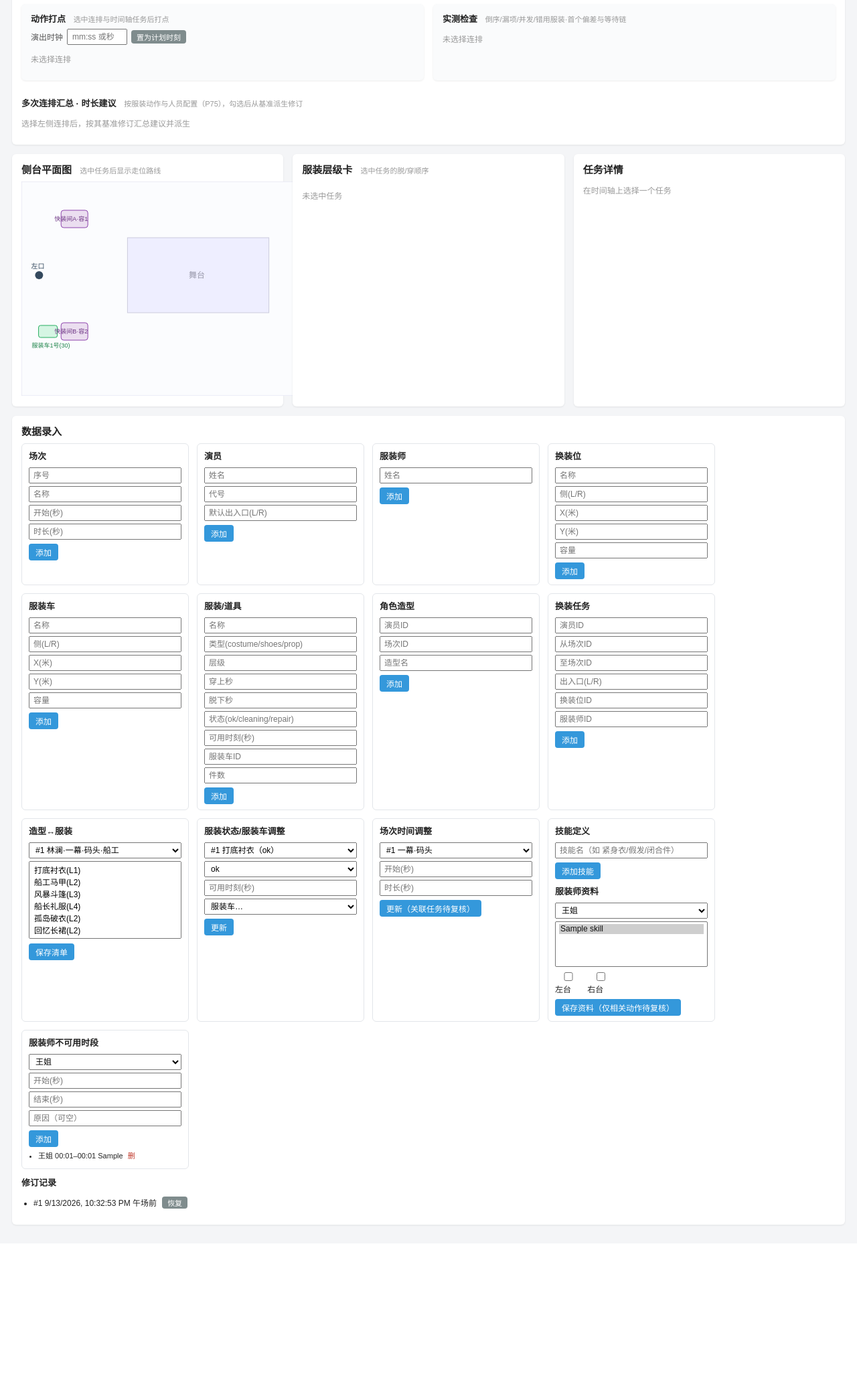
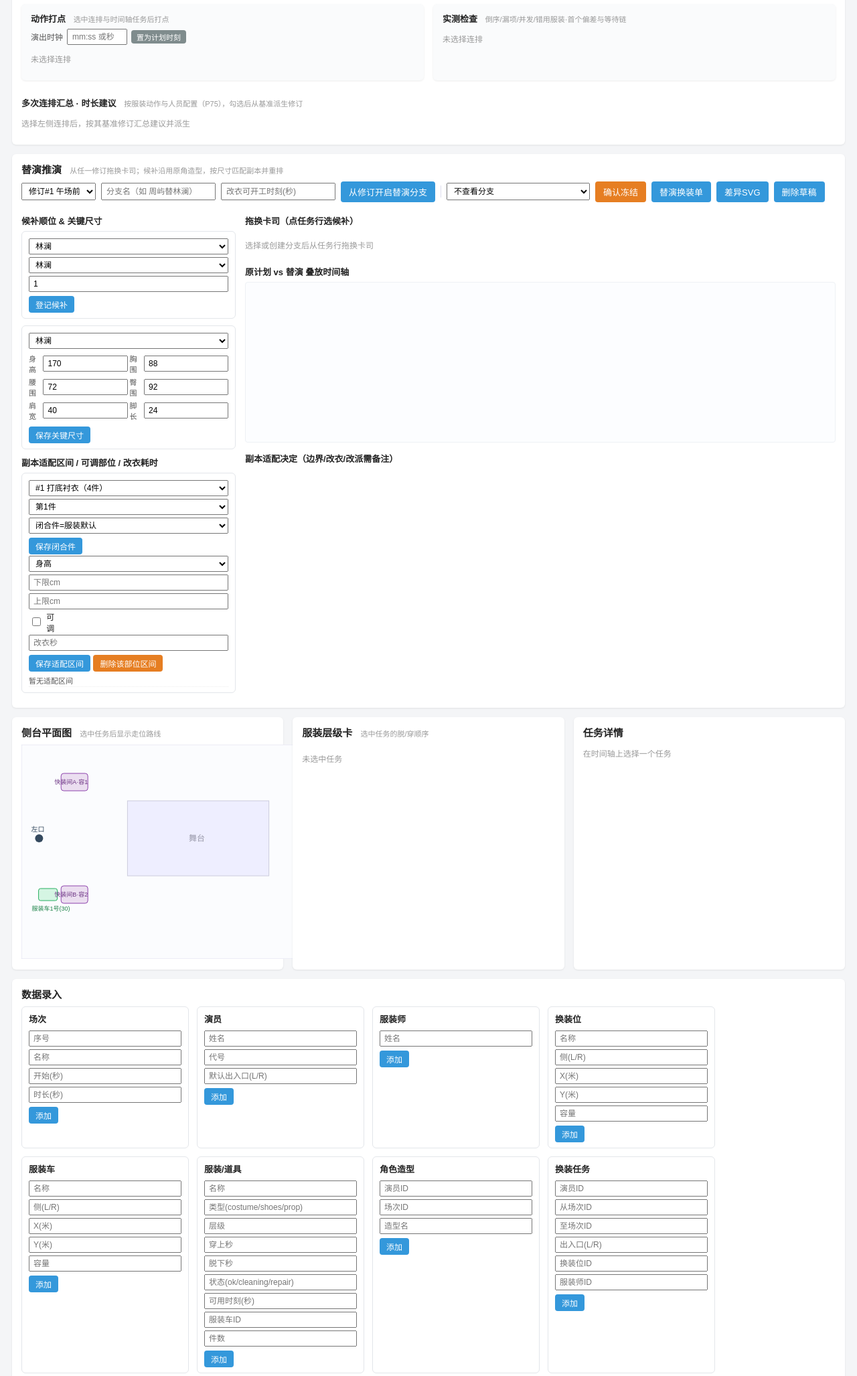
Before and after one commit to fddhuwenjie/solo-45ad9c35-6cb0cf32-392c-4166-8921-e30c3e57a1a0, a Flask app: page / in a window 1280 px wide. Shown: the part 1666-3721 px from the top of the page at 67% size. Before the commit the page ends 3498 px from the top, so only its background shows below. Run offline with Flask 3, Linux system fonts and the light colour scheme; data comes from the database, SQL or seed files in the repository; both versions use the stored data as it was after the commit; tables that the repository leaves empty hold one stand-in row (values such as "Sample post").

Commit message:
完成开发轮 853cb186-1c2a-4df1-a341-17676d95489a

```diff
--- a/quickchange/static/app.js
+++ b/quickchange/static/app.js
@@ -1030,6 +1030,331 @@ async function renderSummary() {
 
 
 
+/* ---------------- 替演推演 ---------------- */
+
+let UB = { branchId: null, detail: null };
+const UB_DIMS = [["height", "身高"], ["chest", "胸围"], ["waist", "腰围"],
+  ["hip", "臀围"], ["shoulder", "肩宽"], ["foot", "脚长"]];
+
+async function ubApi(url, method = "GET", body) {
+  const r = await fetch(url, {
+    method,
+    headers: { "Content-Type": "application/json" },
+    body: body ? JSON.stringify(body) : undefined,
+  });
+  const j = await r.json().catch(() => ({}));
+  if (!r.ok || j.ok === false) {
+    alert(j.error || `请求失败 ${r.status}`);
+    return null;
+  }
+  if (j.state) await refresh(j.state);
+  return j;
+}
+
+function ubBaseSnap() {
+  // 分支基准修订的快照任务/场次（从 detail 无法取，用当前 state 的 revisions 找）
+  return null;
+}
+
+function renderUnderstudy() {
+  const rev = $("#ub-rev");
+  rev.innerHTML = S.revisions.length
+    ? S.revisions.map((r) => `<option value="${r.id}">修订#${r.id} ${r.note || ""}</option>`).join("")
+    : '<option value="">（先保存修订）</option>';
+  const actors = S.actors.map((a) => `<option value="${a.id}">${a.name}</option>`).join("");
+  $("#ub-role").innerHTML = actors;
+  $("#ub-under").innerHTML = actors;
+  $("#ub-actor").innerHTML = actors;
+  $("#ub-item").innerHTML = S.items.filter((i) => i.kind !== "prop")
+    .map((i) => `<option value="${i.id}">#${i.id} ${i.name}（${i.copies}件）</option>`).join("");
+  $("#ub-dim").innerHTML = UB_DIMS.map(([k, n]) => `<option value="${k}">${n}</option>`).join("");
+  ubFillMeasures();
+  ubFillCopies();
+  // 分支选择
+  const sel = $("#ub-sel");
+  const list = S.understudy_branches || [];
+  sel.innerHTML = '<option value="">不查看分支</option>' + list.map((b) =>
+    `<option value="${b.id}" ${b.id === UB.branchId ? "selected" : ""}>` +
+    `#${b.id} ${b.name} ${b.status === "confirmed" ? "（已冻结）" : "（草稿）"}` +
+    `${b.needs_review ? " ⚠待复核" : ""}</option>`).join("");
+  renderRoster();
+  renderBranch();
+}
+
+function ubFillMeasures() {
+  const aid = +$("#ub-actor").value;
+  const m = (S.actor_measures || []).find((x) => x.actor_id === aid) || {};
+  $("#ub-measures").innerHTML = UB_DIMS.map(([k, n]) =>
+    `<label>${n}<input type="number" step="0.1" data-m="${k}" value="${m[k] ?? ""}"></label>`).join("");
+}
+
+function ubFillCopies() {
+  const iid = +$("#ub-item").value;
+  const copies = (S.item_copies || []).filter((c) => c.item_id === iid);
+  const sel = $("#ub-copy");
+  sel.innerHTML = copies.map((c) =>
+    `<option value="${c.id}">第${c.copy_no}件 ${c.label || ""} ${c.closure || ""}</option>`).join("")
+    || '<option value="">（无副本）</option>';
+  ubFillFitList();
+}
+
+function ubFillFitList() {
+  const cid = +($("#ub-copy").value || 0);
+  const rows = (S.copy_fit || []).filter((f) => f.copy_id === cid);
+  const name = Object.fromEntries(UB_DIMS);
+  $("#ub-fit-list").innerHTML = rows.map((f) =>
+    `<div>${name[f.dim] || f.dim}：${f.lo}–${f.hi} ` +
+    `${f.alterable ? `可调(${f.alter_sec}s)` : "不可调"}</div>`).join("") || "<div>暂无适配区间</div>";
+}
+
+function renderRoster() {
+  // 候补信息内联在任务行选择，不单独列；此处占位
+}
+
+function ubRosterName(roleId, underId) {
+  const a = S.actors.find((x) => x.id === underId);
+  return a ? a.name : "#" + underId;
+}
+
+async function loadBranch(id) {
+  UB.branchId = id || null;
+  UB.detail = null;
+  if (id) {
+    const j = await ubApi(`/api/understudy/branches/${id}`);
+    if (j) UB.detail = j;
+  }
+  renderAll();
+}
+
+function renderBranch() {
+  const d = UB.detail;
+  if (!d) {
+    $("#ub-cast").innerHTML = '<p class="muted">选择或创建分支后从任务行拖换卡司</p>';
+    $("#ub-conflicts").innerHTML = "";
+    $("#ub-fits").innerHTML = "";
+    const svg = $("#ub-svg");
+    if (svg) svg.innerHTML = "";
+    return;
+  }
+  const p = d.plan;
+  const frozen = d.branch.status === "confirmed";
+  $("#btn-ub-confirm").disabled = frozen || !(p && p.can_confirm);
+  $("#btn-ub-del").disabled = frozen;
+  renderCast(d, frozen);
+  renderUbSvg(d);
+  renderUbConflicts(d);
+  renderUbFits(d, frozen);
+}
+
+function renderCast(d, frozen) {
+  const p = d.plan;
+  // 基准修订快照任务：用 plan.windows 的 id 与当前 S.tasks 合并取信息
+  const tasks = S.tasks;
+  const scenes = S.scenes;
+  const cast = p.cast || {};
+  const box = $("#ub-cast");
+  const sorted = tasks.slice().sort((a, b) =>
+    ((p.windows[a.id] || {}).start || 0) - ((p.windows[b.id] || {}).start || 0));
+  box.innerHTML = sorted.map((t) => {
+    const fs = scenes.find((s) => s.id === t.from_scene_id);
+    const ts = scenes.find((s) => s.id === t.to_scene_id);
+    const orig = S.actors.find((a) => a.id === t.actor_id);
+    const under = cast[t.id] ? +cast[t.id] : t.actor_id;
+    // 候补顺位：该原角的 roster
+    const roster = (S.understudy_roster || [])
+      .filter((r) => r.role_actor_id === t.actor_id)
+      .sort((a, b) => a.priority - b.priority);
+    const opts = [orig, ...roster.map((r) => S.actors.find((a) => a.id === r.under_actor_id))
+      .filter(Boolean)];
+    const uniq = [];
+    opts.forEach((a) => a && !uniq.find((u) => u.id === a.id) && uniq.push(a));
+    const sel = `<select data-task="${t.id}" ${frozen ? "disabled" : ""}>` +
+      uniq.map((a) => `<option value="${a.id}" ${a.id === under ? "selected" : ""}>${a.name}</option>`).join("") +
+      `</select>`;
+    const swapped = cast[t.id] ? '<span class="tag2 manual">已替演</span>' : "";
+    return `<div class="ub-task ${cast[t.id] ? "swapped" : ""}" data-task="${t.id}">` +
+      `<b>#${t.id}</b><span class="tmeta">${fs ? fs.name : ""}→${ts ? ts.name : ""} 原角 ${orig ? orig.name : ""}</span>` +
+      sel + swapped +
+      (cast[t.id] && !frozen ? `<span class="reset" data-reset="${t.id}">还原原角</span>` : "") +
+      `</div>`;
+  }).join("");
+  box.querySelectorAll("select").forEach((s) => {
+    s.onchange = async () => {
+      const tid = s.dataset.task;
+      const aid = +s.value;
+      const origTask = tasks.find((t) => t.id === +tid);
+      const actorId = aid === origTask.actor_id ? 0 : aid;
+      await ubApi(`/api/understudy/branches/${UB.branchId}/cast`, "POST",
+        { task_id: +tid, actor_id: actorId });
+      await loadBranch(UB.branchId);
+    };
+  });
+  box.querySelectorAll("[data-reset]").forEach((x) => {
+    x.onclick = async () => {
+      await ubApi(`/api/understudy/branches/${UB.branchId}/cast`, "POST",
+        { task_id: +x.dataset.reset, actor_id: 0 });
+      await loadBranch(UB.branchId);
+    };
+  });
+}
+
+function renderUbConflicts(d) {
+  const p = d.plan;
+  const box = $("#ub-conflicts");
+  if (p.can_confirm) {
+    box.innerHTML = '<div class="ub-conf ok">推演通过，可确认冻结 ✓</div>';
+    return;
+  }
+  box.innerHTML = p.conflicts.slice(0, 12).map((c, i) =>
+    `<div class="ub-conf ${c.type === "need_note" ? "need_note" : ""}" data-i="${i}">` +
+    `[${fmt(c.time)}] <b>${ubTypeCn(c.type)}</b> 任务#${c.task_id} ${esc(c.message)}</div>`).join("")
+    + (p.conflicts.length > 12 ? `<div class="muted">…另有 ${p.conflicts.length - 12} 条</div>` : "");
+  box.querySelectorAll(".ub-conf").forEach((el) => {
+    el.onclick = () => {
+      const c = p.conflicts[+el.dataset.i];
+      selectedTask = c.task_id;
+      renderAll();
+    };
+  });
+}
+
+function ubTypeCn(t) {
+  return { measure: "尺寸缺失", fit: "适配越界", cast_overlap: "场次重叠",
+    copy_pin: "副本占用", item: "副本占用", late: "来不及开场",
+    staffing: "人手不足", arrival: "到岗冲突", alter_late: "改衣超时",
+    need_note: "需备注", no_look: "缺造型", no_copy: "缺副本",
+    manual: "人工改派", position: "换装位", actor: "演员冲突" }[t] || t;
+}
+
+function renderUbFits(d, frozen) {
+  const p = d.plan;
+  const items = Object.fromEntries(S.items.map((i) => [i.id, i]));
+  $("#ub-fits").innerHTML = p.fit_rows.map((f, idx) => {
+    const it = items[f.item_id];
+    const key = `${f.task_id}:${f.item_id}`;
+    const copies = (S.item_copies || []).filter((c) => c.item_id === f.item_id);
+    const note = d.notes[key] || "";
+    const tags = [
+      f.manual ? '<span class="tag2 manual">人工改派</span>' : "",
+      f.boundary && f.boundary.length ? `<span class="tag2 boundary">边界 ${f.boundary.map(ubDimCn).join("/")}</span>` : "",
+      f.alter && f.alter.length ? `<span class="tag2 alter">改衣 ${f.alter.map(ubDimCn).join("/")}</span>` : "",
+    ].join("");
+    const opts = copies.map((c) =>
+      `<option value="${c.id}" ${c.copy_no === f.copy_no ? "selected" : ""}>第${c.copy_no}件</option>`).join("");
+    return `<div class="ub-fit ${f.status}">` +
+      `<b>#${f.task_id}</b><span>${f.actor_name}</span><span>${it ? it.name : f.item_id}</span>` +
+      `<span>${f.status}${f.pre_show ? "·开场前已穿" : ""}</span>` +
+      `<select data-assign='${JSON.stringify({ idx, key })}' ${frozen ? "disabled" : ""}>${opts}</select>` +
+      tags +
+      `<input class="note" placeholder="边界/改衣/改派备注（必填）" value="${esc(note)}" ` +
+      `data-note='${JSON.stringify({ key })}' ${frozen ? "disabled" : ""}></div>`;
+  }).join("");
+  $("#ub-fits").querySelectorAll("select[data-assign]").forEach((s) => {
+    s.onchange = async () => {
+      const meta = JSON.parse(s.dataset.assign);
+      const [tid, iid] = meta.key.split(":").map(Number);
+      const note = (d.notes[meta.key] || "").trim();
+      let noteText = note || prompt("人工改派必须填写备注：", "");
+      if (!noteText) { await loadBranch(UB.branchId); return; }
+      await ubApi(`/api/understudy/branches/${UB.branchId}/assign`, "POST",
+        { task_id: tid, item_id: iid, copy_id: +s.value, note: noteText });
+      await loadBranch(UB.branchId);
+    };
+  });
+  $("#ub-fits").querySelectorAll("input[data-note]").forEach((inp) => {
+    inp.onchange = async () => {
+      const meta = JSON.parse(inp.dataset.note);
+      const [tid, iid] = meta.key.split(":").map(Number);
+      await ubApi(`/api/understudy/branches/${UB.branchId}/note`, "POST",
+        { task_id: tid, item_id: iid, note: inp.value });
+      await loadBranch(UB.branchId);
+    };
+  });
+}
+
+function ubDimCn(d) {
+  return Object.fromEntries(UB_DIMS)[d] || d;
+}
+
+function renderUbSvg(d) {
+  const p = d.plan;
+  const svg = $("#ub-svg");
+  const W = 1180, L = 60, R = 30, top = 34, laneH = 52;
+  const scenes = S.scenes;
+  const tasks = S.tasks;
+  const total = Math.max(...scenes.map((s) => s.start_sec + s.duration_sec), 600) + 60;
+  const x = (t) => L + (W - L - R) * t / total;
+  const cast = p.cast || {};
+  const actorIds = new Set();
+  tasks.forEach((t) => {
+    actorIds.add(t.actor_id);
+    if (cast[t.id]) actorIds.add(+cast[t.id]);
+  });
+  const actors = S.actors.filter((a) => actorIds.has(a.id));
+  const h = top + laneH * Math.max(1, actors.length) + 30;
+  svg.setAttribute("viewBox", `0 0 ${W} ${h}`);
+  let g = "";
+  scenes.forEach((s) => {
+    const sx = x(s.start_sec), sw = (W - L - R) * s.duration_sec / total;
+    g += el("rect", { x: sx, y: 8, width: sw, height: 14, fill: "#dde6f2" });
+    g += `<text x="${sx + 2}" y="19" fill="#334" font-size="11">${esc(s.name)}</text>`;
+  });
+  actors.forEach((a, i) => {
+    const y = top + i * laneH;
+    g += `<text x="2" y="${y + 24}" font-size="12">${esc(a.name)}</text>`;
+    g += el("line", { x1: L, y1: y + laneH - 2, x2: W - R, y2: y + laneH - 2, stroke: "#eee" });
+  });
+  // 原计划条（灰，上排）：基于基准快照排程结果不可得，用 plan.actions 里未替任务
+  // 简化：所有任务用 windows；替演任务上排画「原角」起点（灰）、下排画替演
+  tasks.forEach((t) => {
+    const i = actors.findIndex((a) => a.id === t.actor_id);
+    if (i < 0) return;
+    const y = top + i * laneH;
+    const w = p.windows[t.id];
+    const isSwap = cast[t.id];
+    if (w) {
+      const color = isSwap ? "#95a5a6" : (!w.ok ? "#c0392b" : "#7f8c8d");
+      g += ubBar(x, y + 4, w, color, `#${t.id}原`);
+    }
+  });
+  Object.entries(cast).forEach(([tid, aid]) => {
+    const i = actors.findIndex((a) => a.id === +aid);
+    if (i < 0) return;
+    const w = p.windows[tid];
+    if (!w) return;
+    const y = top + i * laneH;
+    g += ubBar(x, y + 21, w, w.ok ? "#8e44ad" : "#c0392b", `#${tid}替`);
+  });
+  // 冲突三角（定位最早）
+  p.conflicts.forEach((c, i) => {
+    const aid = cast[c.task_id] ? +cast[c.task_id] :
+      (tasks.find((t) => t.id === c.task_id) || {}).actor_id;
+    const i2 = actors.findIndex((a) => a.id === aid);
+    if (i2 < 0) return;
+    const cx = x(c.time), cy = top + i2 * laneH + laneH - 4;
+    const col = i === 0 ? "#e67e22" : "#e74c3c";
+    g += `<path d="M${cx},${cy} l5,-8 l5,8 z" fill="${col}"/>` +
+      `<title>${esc(c.message)}</title>`;
+  });
+  const ly = h - 18;
+  g += `<rect x="${L}" y="${ly - 10}" width="12" height="12" fill="#7f8c8d"/><text x="${L + 16}" y="${ly}">原计划</text>` +
+    `<rect x="${L + 80}" y="${ly - 10}" width="12" height="12" fill="#8e44ad"/><text x="${L + 96}" y="${ly}">替演</text>` +
+    `<path d="M${L + 150},${ly + 2} l5,-8 l5,8 z" fill="#e67e22"/><text x="${L + 164}" y="${ly}">最早冲突</text>`;
+  svg.innerHTML = g;
+}
+
+function ubBar(x, y, w, color, label) {
+  const W = 1180;
+  const bx = x(w.start), bw = Math.max(4, x(w.end) - x(w.start));
+  let s = el("rect", { x: bx, y, width: bw, height: 13, rx: 2, fill: color, opacity: 0.92 });
+  s += `<text x="${bx + 2}" y="${y + 10}" fill="#fff" font-size="9">${esc(label)}</text>`;
+  s += el("line", { x1: x(w.deadline), y1: y - 2, x2: x(w.deadline), y2: y + 17,
+    stroke: "#c0392b", "stroke-dasharray": "3 2" });
+  return s;
+}
+
+
+
 function renderAll() {
   renderTimeline();
   renderDresserPalette();
@@ -1044,6 +1369,7 @@ function renderAll() {
   renderPunch();
   renderRunChecks();
   renderSummary();
+  renderUnderstudy();
   const sel = $("#export-actor");
   sel.innerHTML = S.actors.map((a) => `<option value="${a.id}">${a.name}</option>`).join("");
   const dsel = $("#export-dresser");
@@ -1093,4 +1419,79 @@ $("#btn-clock-now").onclick = () => {
   if (w) $("#run-clock").value = fmt(Math.round(w.start));
 };
 
+/* 替演推演事件 */
+$("#ub-actor").onchange = ubFillMeasures;
+$("#ub-item").onchange = ubFillCopies;
+$("#ub-copy").onchange = ubFillFitList;
+
+$("#btn-ub-roster").onclick = async () => {
+  await ubApi("/api/understudy/roster", "POST", {
+    role_actor_id: +$("#ub-role").value,
+    under_actor_id: +$("#ub-under").value,
+    priority: +$("#ub-prio").value || 1,
+  });
+};
+$("#btn-ub-measures").onclick = async () => {
+  const body = {};
+  $("#ub-measures").querySelectorAll("input").forEach((inp) => {
+    if (inp.value !== "") body[inp.dataset.m] = +inp.value;
+  });
+  await ubApi(`/api/actors/${$("#ub-actor").value}/measures`, "POST", body);
+};
+$("#btn-ub-closure").onclick = async () => {
+  const cid = +$("#ub-copy").value;
+  if (!cid) return alert("请先选择副本");
+  await ubApi(`/api/item_copies/${cid}`, "POST", { closure: $("#ub-closure").value });
+};
+$("#btn-ub-fit").onclick = async () => {
+  const cid = +$("#ub-copy").value;
+  const lo = +$("#ub-lo").value, hi = +$("#ub-hi").value;
+  if (!cid || !lo || !hi) return alert("请选择副本并填写上下限");
+  await ubApi(`/api/item_copies/${cid}/fit`, "POST", {
+    dim: $("#ub-dim").value, lo, hi,
+    alterable: $("#ub-alt").checked, alter_sec: +$("#ub-altsec").value || 0,
+  });
+};
+$("#btn-ub-fit-del").onclick = async () => {
+  const cid = +$("#ub-copy").value;
+  await ubApi(`/api/item_copies/${cid}/fit`, "POST", { dim: $("#ub-dim").value });
+};
+
+$("#btn-ub-new").onclick = async () => {
+  const rid = +$("#ub-rev").value;
+  if (!rid) return alert("请先保存一个修订");
+  const j = await ubApi("/api/understudy/branches", "POST", {
+    revision_id: rid,
+    name: $("#ub-name").value.trim(),
+    alter_start_sec: +$("#ub-alter").value || 0,
+  });
+  if (j) {
+    UB.branchId = j.id;
+    $("#ub-name").value = "";
+    await loadBranch(j.id);
+  }
+};
+$("#ub-sel").onchange = (e) => loadBranch(e.target.value ? +e.target.value : null);
+$("#btn-ub-confirm").onclick = async () => {
+  if (!UB.branchId || !confirm("确认后卡司、适配决定与受影响任务将冻结，不能再拖换。继续？")) return;
+  const j = await ubApi(`/api/understudy/branches/${UB.branchId}/confirm`, "POST");
+  if (j) await loadBranch(UB.branchId);
+};
+$("#btn-ub-del").onclick = async () => {
+  if (!UB.branchId || !confirm("删除该草稿分支？")) return;
+  await ubApi(`/api/understudy/branches/${UB.branchId}`, "DELETE");
+  UB.branchId = null;
+  await loadBranch(null);
+};
+$("#btn-ub-sheet").onclick = () =>
+  UB.branchId ? window.open(`/export/understudy/${UB.branchId}/sheet`) : alert("请先选择分支");
+$("#btn-ub-svg").onclick = () =>
+  UB.branchId ? window.open(`/export/understudy/${UB.branchId}/diff.svg?dl=1`) : alert("请先选择分支");
+$("#ub-alter").onchange = async () => {
+  if (!UB.branchId) return;
+  await ubApi(`/api/understudy/branches/${UB.branchId}/alter_start`, "POST",
+    { alter_start_sec: +$("#ub-alter").value || 0 });
+  await loadBranch(UB.branchId);
+};
+
 refresh();
--- a/quickchange/static/style.css
+++ b/quickchange/static/style.css
@@ -125,6 +125,45 @@ button.mini { padding: 1px 6px; font-size: 10px; background: #95a5a6; }
 .arow select, .arow input { padding: 1px 3px; font-size: 10px; }
 .askill { width: 78px; }
 
+/* 替演推演 */
+#panel-understudy .run-bar select, #panel-understudy .run-bar input { max-width: 240px; }
+.ub-layout { display: flex; gap: 14px; align-items: flex-start; }
+.ub-left { width: 320px; flex: none; }
+.ub-right { flex: 1; min-width: 0; }
+.ub-left .eform { width: 100%; margin-bottom: 10px; }
+.ub-measures { display: grid; grid-template-columns: 1fr 1fr; gap: 3px; margin: 4px 0; }
+.ub-measures label { font-size: 11px; color: #555; display: flex; align-items: center; gap: 3px; }
+.ub-measures input { width: 100%; }
+.ub-chk { font-size: 12px; display: inline-flex; align-items: center; gap: 3px; }
+.ubfitlist { font-size: 11px; margin-top: 4px; color: #555; }
+.ubfitlist div { padding: 1px 0; border-bottom: 1px dotted #eee; }
+#ub-cast { font-size: 12px; max-height: 200px; overflow: auto; margin-bottom: 6px; }
+.ub-task { border: 1px solid #e3e6ea; border-radius: 4px; padding: 4px 7px; margin-bottom: 4px;
+  display: flex; align-items: center; gap: 8px; flex-wrap: wrap; background: #fafbfc; }
+.ub-task.swapped { border-left: 4px solid #8e44ad; background: #f6eef9; }
+.ub-task b { min-width: 46px; }
+.ub-task select { padding: 2px 4px; font-size: 12px; }
+.ub-task .tmeta { color: #888; font-size: 11px; }
+.ub-task .reset { color: #c0392b; cursor: pointer; font-size: 11px; }
+#ub-svg { background: #fcfdff; border: 1px solid #eef1f5; border-radius: 4px; }
+#ub-conflicts { margin: 6px 0; }
+.ub-conf { font-size: 12px; padding: 4px 8px; border-radius: 4px; margin: 3px 0;
+  background: #fdecea; border-left: 3px solid #e74c3c; cursor: pointer; }
+.ub-conf.need_note { background: #fef5e7; border-left-color: #e67e22; }
+.ub-conf.ok { background: #eafaf1; border-left-color: #27ae60; color: #1e8449; }
+#ub-fits { font-size: 12px; max-height: 220px; overflow: auto; }
+.ub-fit { border: 1px solid #e3e6ea; border-radius: 4px; padding: 4px 7px; margin-bottom: 4px;
+  display: flex; gap: 8px; align-items: center; flex-wrap: wrap; background: #fff; }
+.ub-fit.合身 { border-left: 4px solid #27ae60; }
+.ub-fit.需改衣 { border-left: 4px solid #e67e22; }
+.ub-fit.越界 { border-left: 4px solid #c0392b; }
+.ub-fit input.note { flex: 1; min-width: 140px; padding: 2px 5px; font-size: 11px; }
+.ub-fit select { padding: 1px 3px; font-size: 11px; }
+.ub-fit .tag2 { font-size: 10px; padding: 0 6px; border-radius: 8px; background: #ecf0f1; }
+.ub-fit .tag2.manual { background: #d6eaf8; }
+.ub-fit .tag2.alter { background: #fdebd0; }
+.ub-fit .tag2.boundary { background: #fcf3cf; }
+
 .pstaff { display: inline-flex; gap: 4px; flex-wrap: wrap; }
 .pstaff label { font-size: 10px; background: #eef3f8; border-radius: 8px; padding: 0 6px; }
 .pstaff label.mismatch { background: #fdedec; color: #c0392b; }
--- a/quickchange/templates/index.html
+++ b/quickchange/templates/index.html
@@ -64,6 +64,68 @@
     <div id="run-summary"><p class="muted">暂无已结束的连排</p></div>
   </section>
 
+  <section id="panel-understudy">
+    <h2>替演推演 <span class="hint">从任一修订拖换卡司；候补沿用原角造型，按尺寸匹配副本并重排</span></h2>
+    <div class="run-bar">
+      <select id="ub-rev"></select>
+      <input id="ub-name" placeholder="分支名（如 周屿替林澜）">
+      <input id="ub-alter" type="number" placeholder="改衣可开工时刻(秒)" title="改衣可开始的演出时钟秒">
+      <button id="btn-ub-new">从修订开启替演分支</button>
+      <span class="sep"></span>
+      <select id="ub-sel"></select>
+      <button id="btn-ub-confirm" class="warn">确认冻结</button>
+      <button id="btn-ub-sheet">替演换装单</button>
+      <button id="btn-ub-svg">差异SVG</button>
+      <button id="btn-ub-del">删除草稿</button>
+    </div>
+    <div class="ub-layout">
+      <div class="ub-left">
+        <h3>候补顺位 & 关键尺寸</h3>
+        <div class="eform">
+          <select id="ub-role"></select>
+          <select id="ub-under"></select>
+          <input id="ub-prio" type="number" value="1" placeholder="顺位">
+          <button id="btn-ub-roster">登记候补</button>
+        </div>
+        <div class="eform">
+          <select id="ub-actor"></select>
+          <div class="ub-measures" id="ub-measures"></div>
+          <button id="btn-ub-measures">保存关键尺寸</button>
+        </div>
+        <h3>副本适配区间 / 可调部位 / 改衣耗时</h3>
+        <div class="eform">
+          <select id="ub-item"></select>
+          <select id="ub-copy"></select>
+          <select id="ub-closure">
+            <option value="">闭合件=服装默认</option>
+            <option value="zip">拉链</option>
+            <option value="hook">钩扣(+穿4/脱3)</option>
+            <option value="tie">系带(+穿10/脱8)</option>
+            <option value="frog">盘扣(+穿14/脱10)</option>
+          </select>
+          <button id="btn-ub-closure">保存闭合件</button>
+          <select id="ub-dim"></select>
+          <input id="ub-lo" type="number" placeholder="下限cm">
+          <input id="ub-hi" type="number" placeholder="上限cm">
+          <label class="ub-chk"><input id="ub-alt" type="checkbox"> 可调</label>
+          <input id="ub-altsec" type="number" placeholder="改衣秒">
+          <button id="btn-ub-fit">保存适配区间</button>
+          <button id="btn-ub-fit-del" class="warn">删除该部位区间</button>
+          <div id="ub-fit-list" class="ubfitlist"></div>
+        </div>
+      </div>
+      <div class="ub-right">
+        <h3>拖换卡司（点任务行选候补）</h3>
+        <div id="ub-cast"></div>
+        <h3>原计划 vs 替演 叠放时间轴</h3>
+        <svg id="ub-svg" width="100%" viewBox="0 0 1180 320" preserveAspectRatio="xMidYMin meet"></svg>
+        <div id="ub-conflicts"></div>
+        <h3>副本适配决定（边界/改衣/改派需备注）</h3>
+        <div id="ub-fits"></div>
+      </div>
+    </div>
+  </section>
+
   <div class="row">
     <section id="panel-plan">
       <h2>侧台平面图 <span class="hint">选中任务后显示走位路线</span></h2>
```
Also changed, not shown: quickchange/test_understudy.py (+30 -31 lines), quickchange/understudy.py (+50 -32 lines), quickchange/README.md, quickchange/data/quickchange.db.
